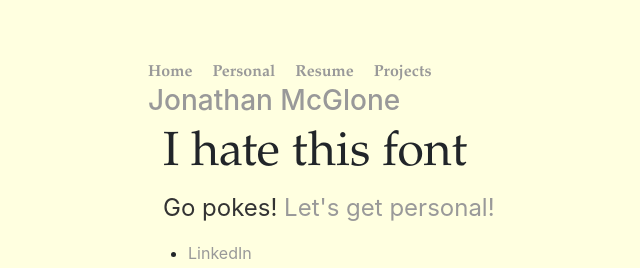
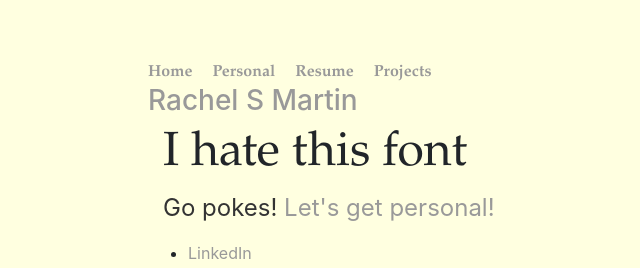
Before and after one commit to mraches/mraches.github.io, a Jekyll site: the page built from index.html, in a window 1280 px wide. Shown: the top 268 px of the page, without its empty margins (44-684 px from the left). Built offline with Jekyll 4.4.1, drawn with Linux system fonts in a browser that asks for light colours; nearby versions of some CDN libraries.

Commit message:
Update header.html

```diff
--- a/_includes/header.html
+++ b/_includes/header.html
@@ -6,6 +6,6 @@
         <li><a href="/resume">Resume</a></li>
         <li><a href="/projects">Projects</a></li>
     </ul>
-        <h3 class="text-muted"><a href="/">Jonathan McGlone</a></h3>
+        <h3 class="text-muted"><a href="/">Rachel S Martin</a></h3>
   </nav>
 </div>
```
